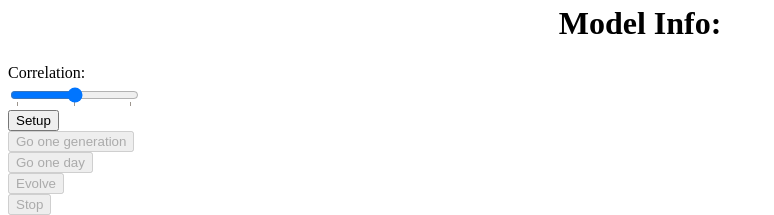
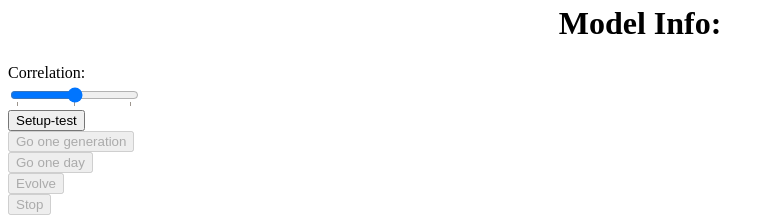
Before and after one commit to kevinrosenfield/FertilitySignalsABM, a Flask app: page / in a window 1280 px wide. Shown: the part 330-545 px from the top of the page, without its empty margins (0-774 px from the left). Run offline with Flask 2, Linux system fonts and the light colour scheme.

Commit message:
test latency for azure app to update after push

```diff
--- a/templates/index.html
+++ b/templates/index.html
@@ -99,7 +99,7 @@
 
         <div class="button-container">
             <form action="/set-up-model" method="post" id="set-up-model" class="form-container">
-                <input id= "setup-button" type="submit" value="Setup">
+                <input id= "setup-button" type="submit" value="Setup-test">
             </form>
 
             <form action="/go-one-generation" method="post" id="go-one-generation" class="form-container">
```
